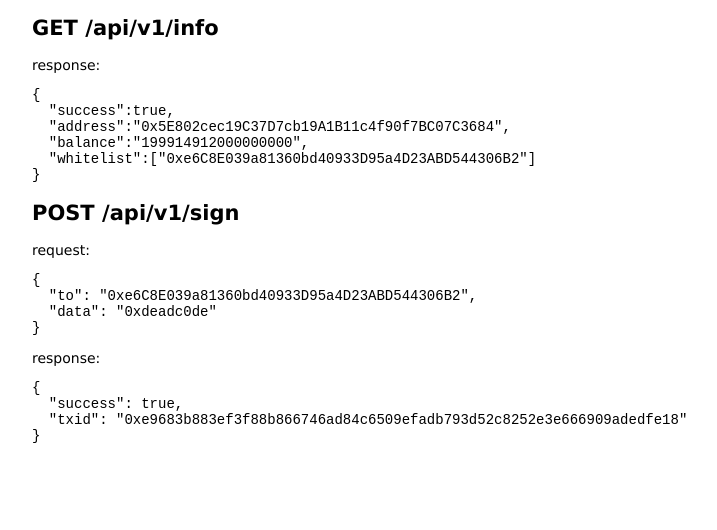
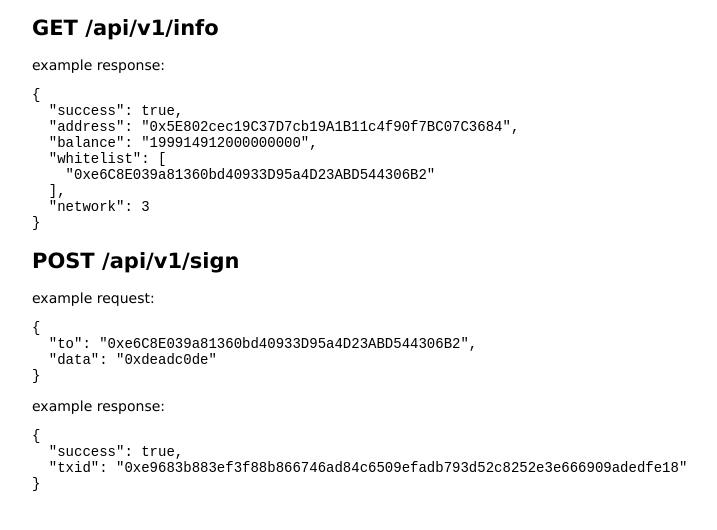
Before and after one commit to imxeno/eth-signing-provider, a website: page public/index.html in a window 1280 px wide. Shown: the part 94-624 px from the top of the page, without its empty margins (26-743 px from the left). Drawn offline with Linux system fonts and the light colour scheme.

Commit message:
added network id

```diff
--- a/public/index.html
+++ b/public/index.html
@@ -8,20 +8,23 @@
 <body>
   <h1>eth-signing-provider</h1>
   <h2>GET /api/v1/info</h2>
-  <p>response:</p>
+  <p>example response:</p>
   <pre>{
-  "success":true,
-  "address":"0x5E802cec19C37D7cb19A1B11c4f90f7BC07C3684",
-  "balance":"199914912000000000",
-  "whitelist":["0xe6C8E039a81360bd40933D95a4D23ABD544306B2"]
+  "success": true,
+  "address": "0x5E802cec19C37D7cb19A1B11c4f90f7BC07C3684",
+  "balance": "199914912000000000",
+  "whitelist": [
+    "0xe6C8E039a81360bd40933D95a4D23ABD544306B2"
+  ],
+  "network": 3
 }</pre>
   <h2>POST /api/v1/sign</h2>
-  <p>request:</p>
+  <p>example request:</p>
 <pre>{
   "to": "0xe6C8E039a81360bd40933D95a4D23ABD544306B2",
   "data": "0xdeadc0de"
 }</pre>
-  <p>response:</p>
+  <p>example response:</p>
 <pre>{
   "success": true,
   "txid": "0xe9683b883ef3f88b866746ad84c6509efadb793d52c8252e3e666909adedfe18"
--- a/routes/api/v1/info.js
+++ b/routes/api/v1/info.js
@@ -8,7 +8,8 @@ module.exports = async (req, res) => {
       success: true,
       address: account.address,
       balance: await web3.eth.getBalance(account.address),
-      whitelist: config.whitelist
+      whitelist: config.whitelist,
+      network: await web3.eth.net.getId()
     });
   } catch (err) {
     res.json({ success: false, error: "Unknown" });
```
